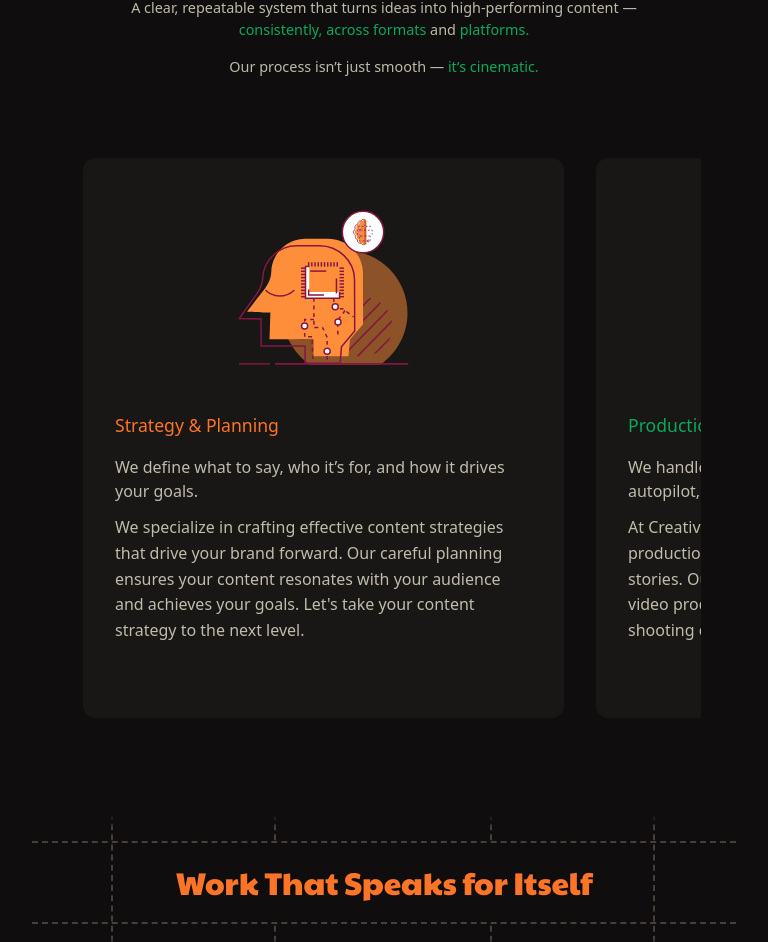
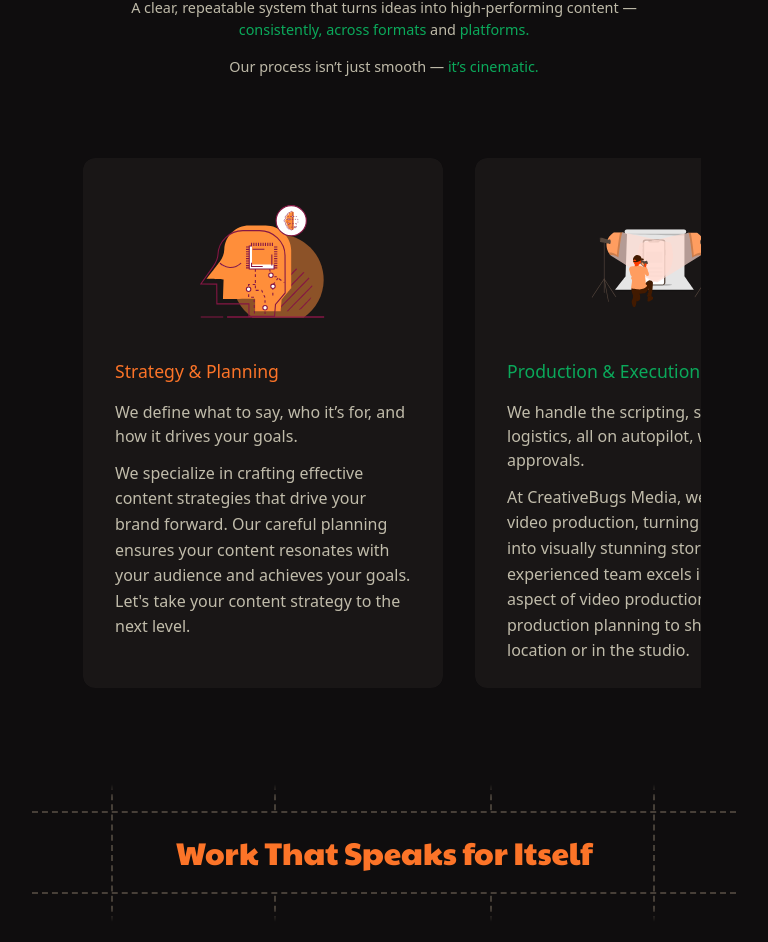
Before and after one commit to codewaghre/The-Creative-Bugs-Media, a React (Vite) app: page / in a window 768 px wide. Shown: the part 3316-4258 px from the top of the page. Built offline with nearby package versions, Linux system fonts and the light colour scheme; no server answers.

Commit message:
workflow card and craftvideo border

```diff
--- a/src/css/craftVideoTwo.css
+++ b/src/css/craftVideoTwo.css
@@ -44,6 +44,7 @@
     .work-video-one {
         grid-area: 1 / 1 /13/ end;
         align-content: center;
+        border-block-end: 2px var(--dotted-border-color) dashed;
 
         .video-container {
             padding: 20px !important;
@@ -52,8 +53,7 @@
 
     .work-reel-one {
         grid-area: 13 / 1 /end/ end;
-        border-inline-start: none;
-        border-block-start: 2px var(--dotted-border-color) dashed;
+        border: none;
 
         .reel-container {
             padding: 20px;
--- a/src/css/workflow.css
+++ b/src/css/workflow.css
@@ -56,7 +56,6 @@
     border-radius: 12px;
     overflow: hidden;
 }
-
 
 
 .tilt {
@@ -192,6 +191,7 @@
 /* Carousel behavior for medium screens */
 @media (max-width: 1100px) and (min-width: 500px) {
     .workflow-card {
+        width: 90%;
         overflow-x: auto !important;
         overflow-y: hidden;
         flex-wrap: nowrap;
@@ -204,8 +204,21 @@
         justify-content: flex-start;
     }
 
+    .workflow-card-one,
+    .workflow-card-two,
+    .workflow-card-three {
+        background-color: var(--craft-bg);
+        border-radius: 12px;
+        display: flex;
+        /* width: 80%; */
+        flex-direction: column;
+        gap: 20px;
+        block-size: 530px;
+        padding-block: 2rem;
+    }
+
     .workflow-card>.tilt {
-        flex: 0 0 80%;
+        flex: 0 0 360px;
         scroll-snap-align: center;
         box-sizing: border-box;
         margin-right: 1rem;
```
